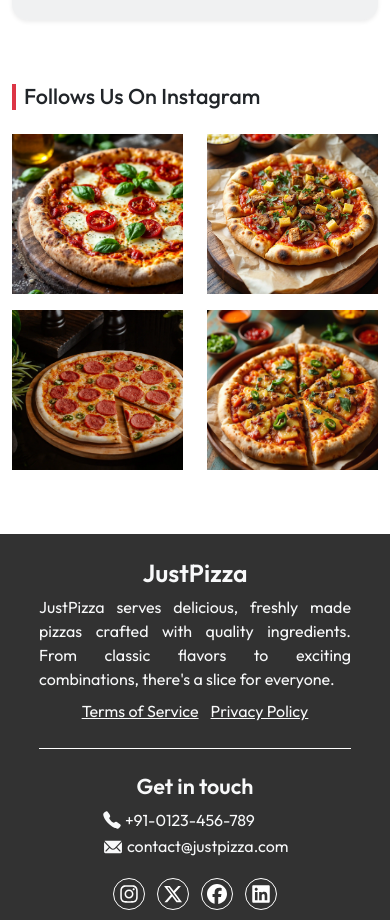
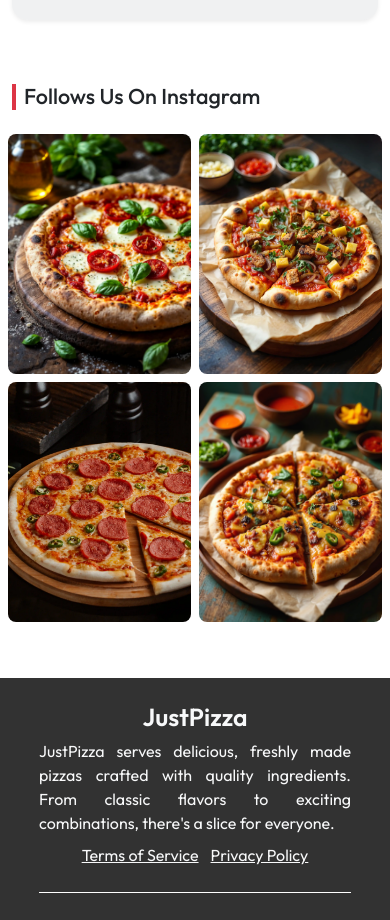
Before and after one commit to vaibhav-velhal/just-pizza-react, a React (Vite) app: page / in a window 390 px wide. Shown: the part 2600-3520 px from the top of the page. Built offline with nearby package versions, Linux system fonts and the light colour scheme; no server answers.

Commit message:
Instagram images size adjusted at Home page

```diff
--- a/src/pages/Home/Home.css
+++ b/src/pages/Home/Home.css
@@ -75,7 +75,6 @@
 }
 
 .instagram-images-section .post .caption {
-    margin: 0 12px;
     position: absolute;
     top: 0;
     left: 0;
@@ -116,6 +115,6 @@
 
     /* instagram-images-section */
     .instagram-images-section .posts .post .image-container {
-        height: 10rem !important;
+        height: 15rem !important;
     }
 }
--- a/src/pages/Home/Home.jsx
+++ b/src/pages/Home/Home.jsx
@@ -126,16 +126,16 @@
                     <div className="container-fluid px-md-5 instagram-images-section my-5">
                         <h2 className="border-start border-danger border-4 fs-4 ps-2 mb-4">Follows Us On Instagram</h2>
 
-                        <div className="row posts">
+                        <div className="row posts px-1 px-lg-2">
                             {
                                 instagramSection.map((item, index) => {
                                     return(
-                                        <div className="post col-6 col-md-3 mb-3 mb-md-0" key={index}>
+                                        <div className="post col-6 col-md-3 px-1 mb-2 mb-md-0" key={index}>
                                             <a href="https://www.instagram.com/" target="_blank">
-                                                <div className="image-container rounded-3">
-                                                    <img src={item.image} alt={item.name} />
+                                                <div className="image-container">
+                                                    <img src={item.image} alt={item.name} className="rounded-3" />
                                                 </div>
-                                                <div className="caption rounded-3">
+                                                <div className="caption mx-1 rounded-3">
                                                     <div className="instagram-icon"><IoLogoInstagram size={45} /></div>
                                                     <p className="pizza-name fs-5 m-0">{item.name}</p>
                                                 </div>
```
Also changed, not shown: src/components/Navbar/Navbar.css (+0 -16 lines).
